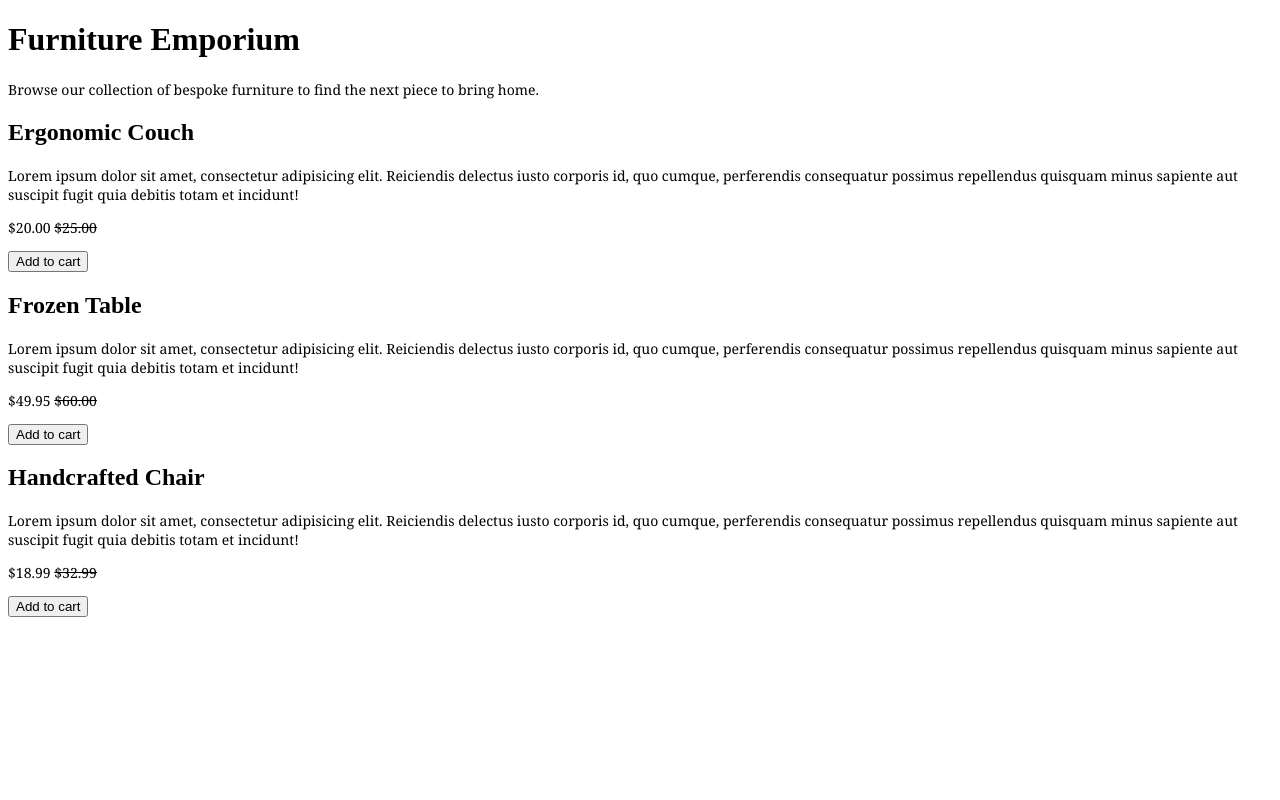
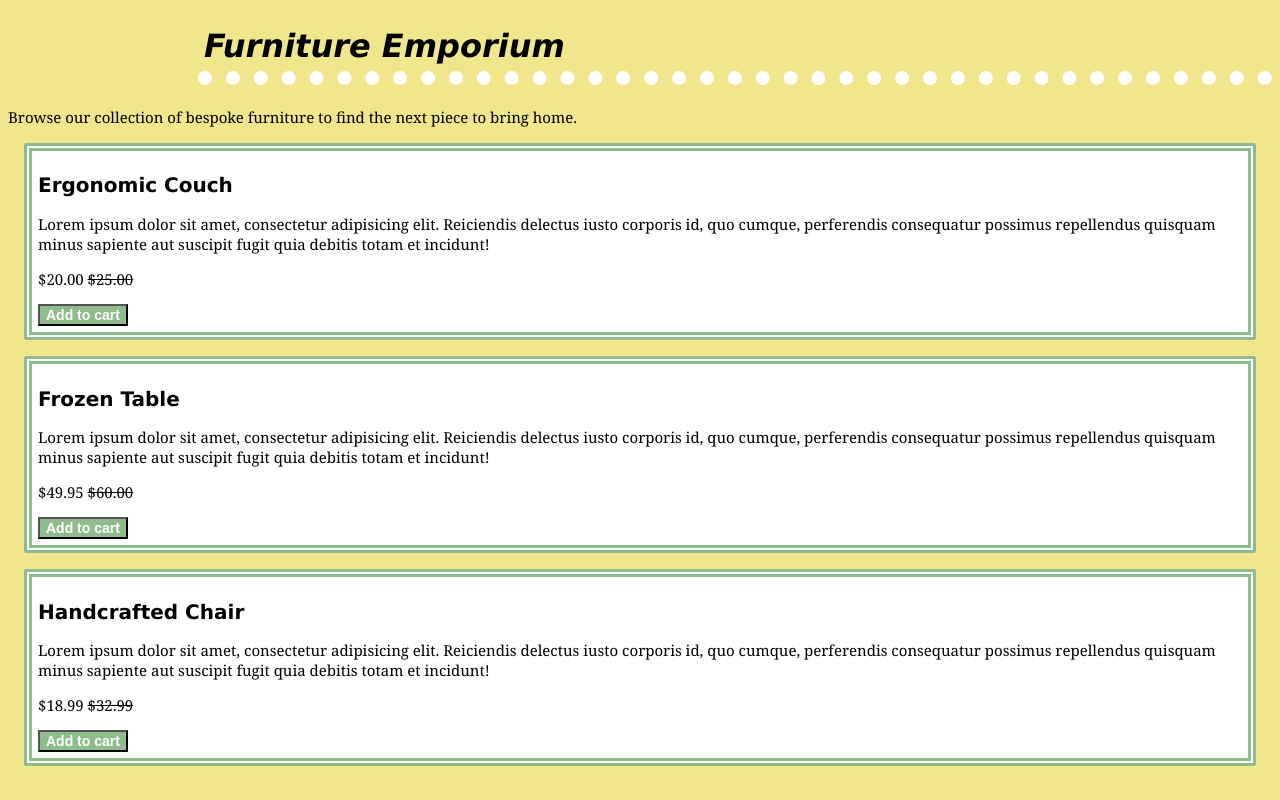
Before and after one commit to kianamills20/furniture-emporium, a plain HTML site: page index.html in a window 1280 px wide. Drawn offline with Linux system fonts and the light colour scheme.

Commit message:
full css&html2

```diff
--- a/index.css
+++ b/index.css
@@ -1,4 +1,32 @@
 p {
     font-family: Georgia;
+    font-size: 15px;
+}
+#furniture_emporium {
+    border-bottom: 14px dotted;
+    border-color: white;
+    padding: 6px;
+    margin-left: 190px;
+    font-family: Verdana, Geneva, Tahoma, sans-serif;
+    font-style: italic;
+    color: black;
+}
+.subtitle {
+    font-family:Verdana, Geneva, Tahoma, sans-serif;
+    font-size: 20px;
+}
+article {
+    border-radius: 2px;
+    border-width: 8px;
+    background-color: white;
+    margin: 16px;
+    padding: 6px;
+    border-color: #8FBC8B;
+    border-style: double;
+}
+button {
+    background-color: #8FBC8B;
+    font-weight: 800;
     font-size: 14px;
+    color: white;
 }
--- a/index.html
+++ b/index.html
@@ -3,18 +3,23 @@
   <head>
     <title>Furniture Emporium</title>
     <link rel="stylesheet" href="index.css" />
+ <style>
+        body {
+            background-color: #F0E68C;
+        }
+    </style>
   </head>
   <body>
     <main>
       <header>
-        <h1>Furniture Emporium</h1>
+        <h1 id="furniture_emporium">Furniture Emporium</h1>
         <p>
           Browse our collection of bespoke furniture to find the next piece to
           bring home.
         </p>
       </header>
       <article>
-        <h2>Ergonomic Couch</h2>
+        <h2 class="subtitle">Ergonomic Couch</h2>
         <p>
           Lorem ipsum dolor sit amet, consectetur adipisicing elit. Reiciendis
           delectus iusto corporis id, quo cumque, perferendis consequatur
@@ -25,7 +30,7 @@
         <button>Add to cart</button>
       </article>
       <article>
-        <h2>Frozen Table</h2>
+        <h2 class="subtitle">Frozen Table</h2>
         <p>
           Lorem ipsum dolor sit amet, consectetur adipisicing elit. Reiciendis
           delectus iusto corporis id, quo cumque, perferendis consequatur
@@ -36,7 +41,7 @@
         <button>Add to cart</button>
       </article>
       <article>
-        <h2>Handcrafted Chair</h2>
+        <h2 class="subtitle">Handcrafted Chair</h2>
         <p>
           Lorem ipsum dolor sit amet, consectetur adipisicing elit. Reiciendis
           delectus iusto corporis id, quo cumque, perferendis consequatur
```
